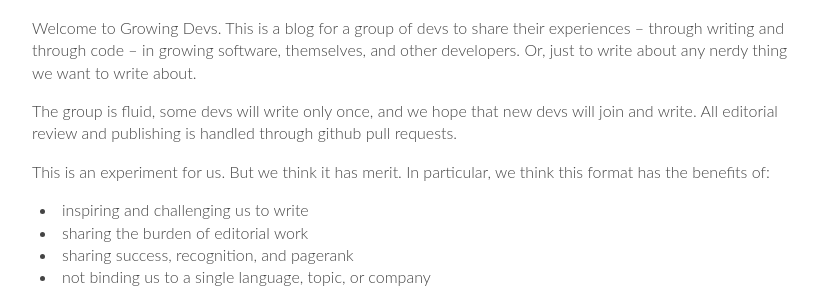
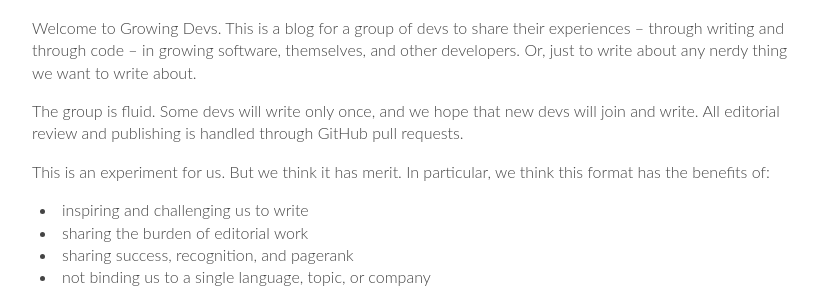
Before and after one commit to growingdevs/growingdevs.github.io, a Jekyll site: the page built from _posts/2013-09-09-welcome-to-growingdevs-com.md, in a window 1280 px wide. Shown: the part 132-425 px from the top of the page, without its empty margins (224-1054 px from the left). Built offline with Jekyll 4.4.1, drawn with Linux system fonts in a browser that asks for light colours; comment, search, counter and statistics services are not loaded.

```diff
--- a/_posts/2013-09-09-welcome-to-growingdevs-com.md
+++ b/_posts/2013-09-09-welcome-to-growingdevs-com.md
@@ -16,9 +16,9 @@ experiences – through writing and through code – in growing software,
 themselves, and other developers. Or, just to write about any nerdy thing
 we want to write about.
 
-The group is fluid, some devs will write only once, and we hope that new devs
+The group is fluid. Some devs will write only once, and we hope that new devs
 will join and write. All editorial review and publishing is handled through
-github pull requests.
+GitHub pull requests.
 
 This is an experiment for us. But we think it has merit. In particular, we
 think this format has the benefits of:
```
